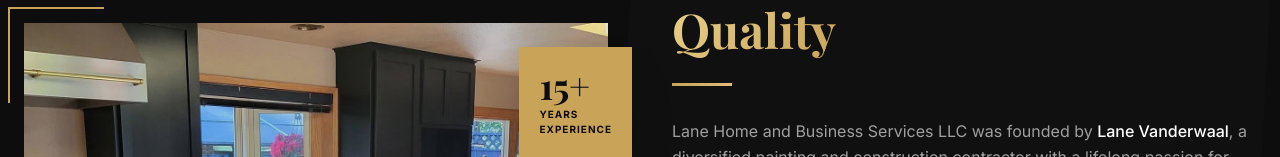
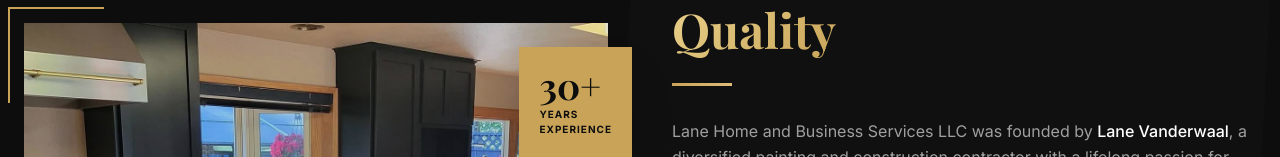
Before and after one commit to christopher0331/lanehbs, a Next.js app: page / in a window 1280 px wide. Shown: the part 2623-2780 px from the top of the page. Built offline with nearby package versions, Linux system fonts and the light colour scheme; a web font is replaced by a local one.

Commit message:
Update toml

```diff
--- a/src/components/About.tsx
+++ b/src/components/About.tsx
@@ -92,7 +92,7 @@ export default function About() {
 
             {/* Experience badge */}
             <div className="absolute top-6 -right-6 bg-[#c9a458] text-[#0d0d0d] p-5 shadow-2xl">
-              <div className="font-display text-4xl font-bold leading-none">15+</div>
+              <div className="font-display text-4xl font-bold leading-none">30+</div>
               <div className="text-[10px] tracking-widest uppercase font-bold mt-1">Years<br />Experience</div>
             </div>
           </div>
--- a/src/components/StatsBar.tsx
+++ b/src/components/StatsBar.tsx
@@ -3,7 +3,7 @@
 import { useEffect, useRef, useState } from "react";
 
 const stats = [
-  { value: 15, suffix: "+", label: "Years of Experience" },
+  { value: 30, suffix: "+", label: "Years of Experience" },
   { value: 500, suffix: "+", label: "Projects Completed" },
   { value: 100, suffix: "%", label: "Client Satisfaction" },
   { value: 5, suffix: "★", label: "Average Rating" },
```
